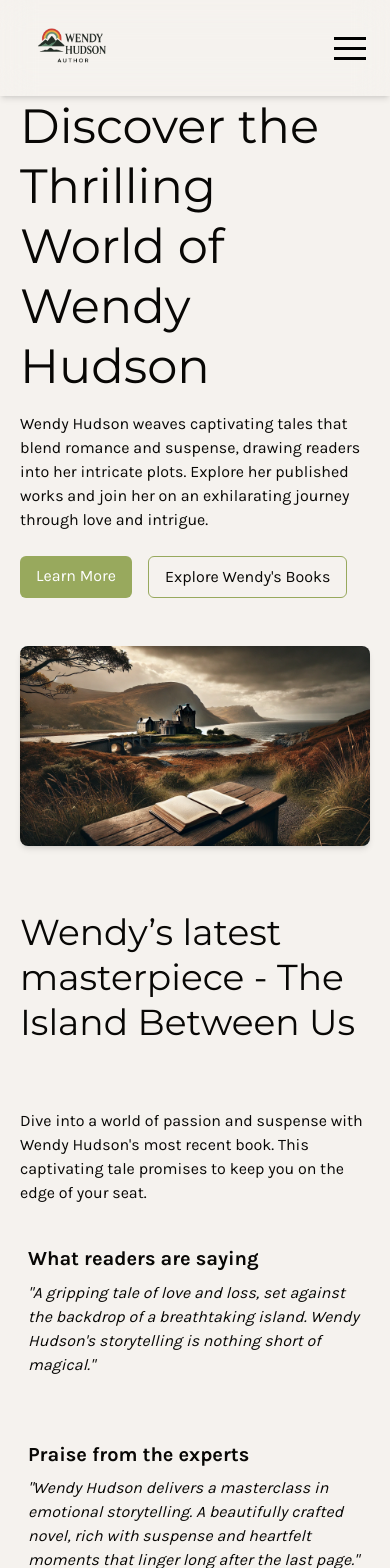
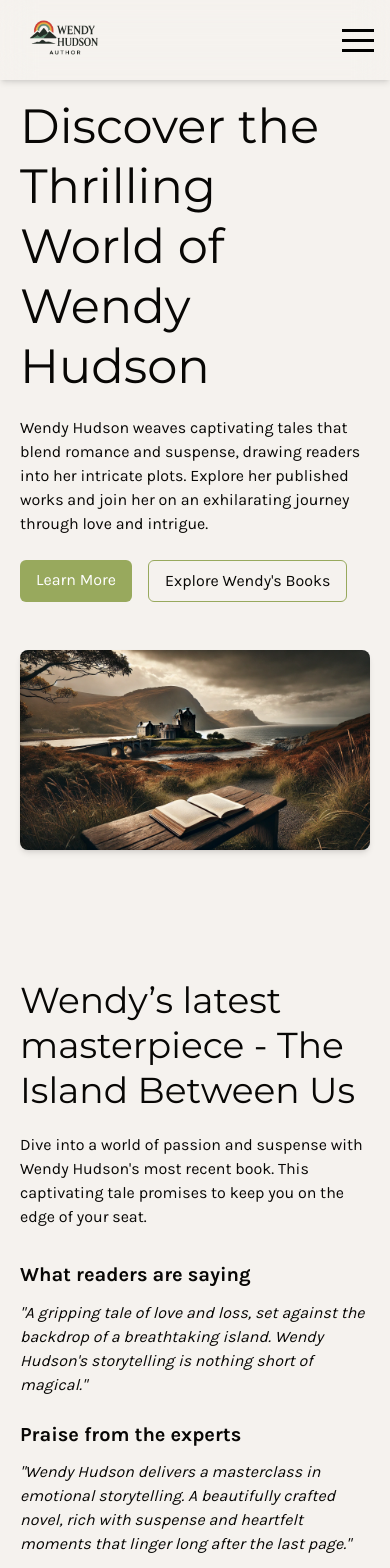
Before and after one commit to gillianroberts1/Wendy-Hudson-Author, a React (Vite) app: page / in a window 390 px wide. Shown: the top 1568 px of the page. Built offline with nearby package versions, Linux system fonts and the light colour scheme.

Commit message:
responsivde padding fixed as per figma desgn

```diff
--- a/src/App.css
+++ b/src/App.css
@@ -8,16 +8,16 @@ body {
 
 @layer base {
   h1 {
-    @apply font-heading font-normal text-5xl md:text-6xl leading-tight text-foreground mb-4;
+    @apply font-heading font-normal text-5xl md:text-6xl leading-tight text-foreground mb-5 md:mb-6;
   }
   h2 {
-    @apply font-heading font-normal text-4xl md:text-5xl leading-tight text-foreground mb-4;
+    @apply font-heading font-normal text-4xl md:text-5xl leading-tight text-foreground mb-5;
   }
   h3 {
     @apply font-heading font-semibold text-2xl md:text-3xl leading-tight text-foreground mb-4;
   }
   h4 {
-    @apply font-sans font-semibold text-xl md:text-2xl leading-snug text-foreground mb-3;
+    @apply font-sans font-semibold text-xl md:text-2xl leading-snug text-foreground mb-3 lg:mb-4;
   }
   h5 {
     @apply font-heading font-semibold text-lg md:text-xl leading-snug text-foreground mb-2;
@@ -28,7 +28,7 @@ body {
   }
 
   p {
-    @apply font-sans text-base sm:text-lg md:text-xl text-foreground mb-6;
+    @apply font-sans text-base sm:text-lg md:text-xl text-foreground mb-6 lg:mb-8;
   }
 
   a {
--- a/src/components/Feature.jsx
+++ b/src/components/Feature.jsx
@@ -5,7 +5,7 @@ import SectionWrapper from "./SectionWrapper";
 const Feature = () => {
   return (
     <SectionWrapper noTopPadding>
-      <div className="w-full max-w-[1312px] mx-auto flex flex-col lg:flex-row gap-y-12 lg:gap-x-20">
+      <div className="w-full max-w-[1312px] mx-auto flex flex-col lg:flex-row lg:gap-x-20">
         {/* Left side */}
         <div className="w-full lg:w-1/2 order-0 lg:order-none">
           <h2>Wendy’s latest masterpiece - The Island Between Us</h2>
@@ -23,11 +23,11 @@ const Feature = () => {
             {/* Reviews section */}
             <div className="grid grid-cols-1 md:grid-cols-2 gap-6">
               {/* Review 1 */}
-              <div className="p-2">
-                <h4 className="text-foreground mb-2">
+              <div>
+                <h4 className="text-foreground ">
                   What readers are saying
                 </h4>
-                <p className="italic text-base">
+                <p className="italic text-base mb-0">
                   "A gripping tale of love and loss, set against the backdrop of
                   a breathtaking island. Wendy Hudson's storytelling is nothing
                   short of magical."
@@ -35,11 +35,11 @@ const Feature = () => {
               </div>
 
               {/* Review 2 */}
-              <div className="p-2">
-                <h4 className="text-foreground mb-2">
+              <div >
+                <h4 className="text-foreground">
                   Praise from the experts
                 </h4>
-                <p className="italic text-base">
+                <p className="italic text-base mb-0">
                   "Wendy Hudson delivers a masterclass in emotional
                   storytelling. A beautifully crafted novel, rich with suspense
                   and heartfelt moments that linger long after the last page."
@@ -52,7 +52,7 @@ const Feature = () => {
       <img
         src={featureBook}
         alt="image of the feature book"
-        className="w-full mt-10 lg:mt-20 rounded-lg"
+        className="w-full mt-12 lg:mt-20 rounded-lg"
       />
     </SectionWrapper>
   );
--- a/src/components/Hero.jsx
+++ b/src/components/Hero.jsx
@@ -5,7 +5,7 @@ import SectionWrapper from "./SectionWrapper";
 
 const Hero = () => {
   return (
-    <SectionWrapper>
+    <SectionWrapper noTopPadding={false}>
       <div className="w-full max-w-[1312px] mx-auto flex flex-col lg:flex-row items-center gap-y-12 lg:gap-x-20">
         <div className="w-full lg:w-1/2 order-2 lg:order-none">
           <img
--- a/src/components/SectionWrapper.jsx
+++ b/src/components/SectionWrapper.jsx
@@ -2,7 +2,7 @@ import React from "react";
 
 const SectionWrapper = ({ children, noTopPadding }) => {
   return (
-    <section className={`px-5 py-8 sm:py-16 lg:py-28 sm:px-8 md:px-8 lg:px-16 ${noTopPadding ? '' : 'pt-24'}`}>
+    <section className={`px-5 py-16 lg:py-28 md:px-8 lg:px-16 ${noTopPadding ? '' : 'pt-24 lg:pt-32'}`}>
       {children}
     </section>
   );
--- a/src/layout/Navbar.jsx
+++ b/src/layout/Navbar.jsx
@@ -8,8 +8,8 @@ const Navbar = () => {
   const [isOpen, setOpen] = useState(false);
 
   return (
-    <nav className="fixed backdrop-blur-lg p-4 w-full bg-background/90 shadow-md ">
-      <div className="flex items-center justify-between h-16">
+    <nav className="fixed backdrop-blur-lg p-2 w-full bg-background/90 shadow-md ">
+      <div className="flex items-center justify-between h-16 max-w-[1312px] mx-auto">
         {/* Left: Logo */}
         <div className="text-2xl font-bold">
           <Link to="/" className="text-black">
```
